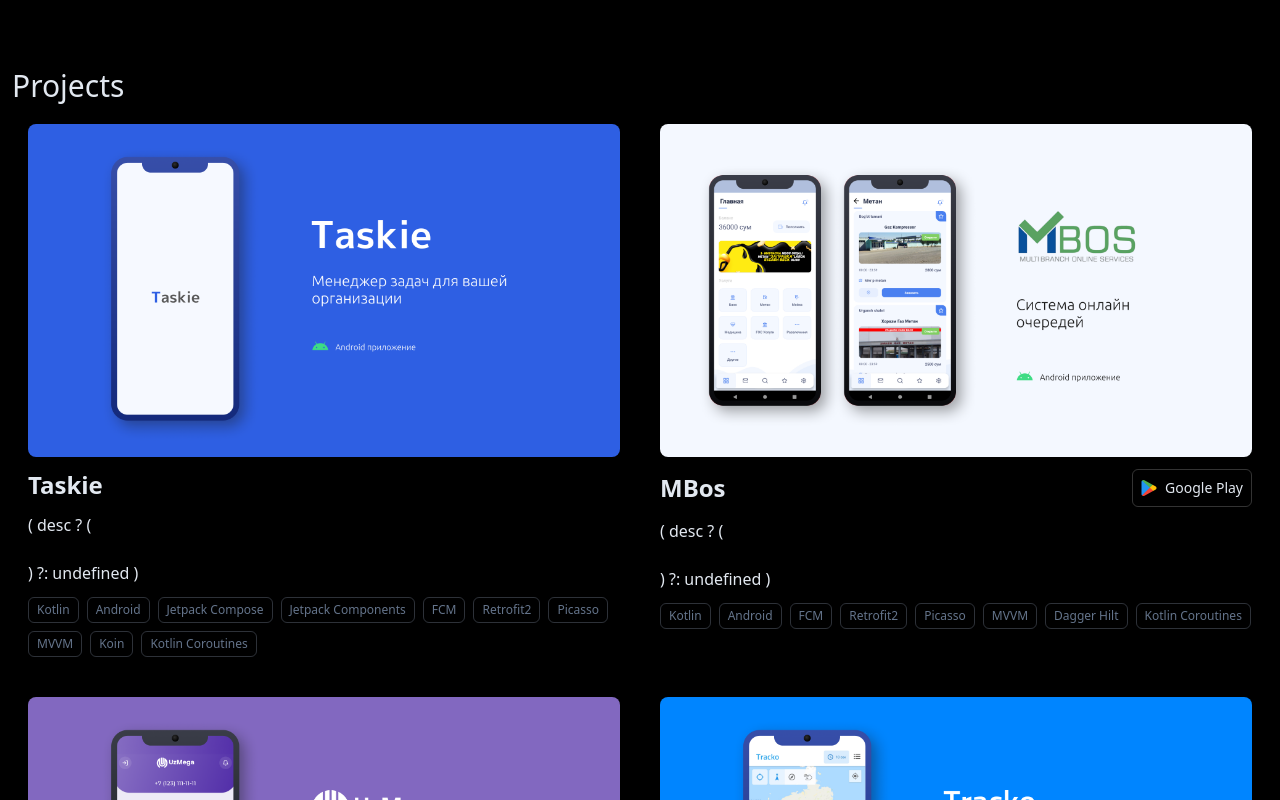
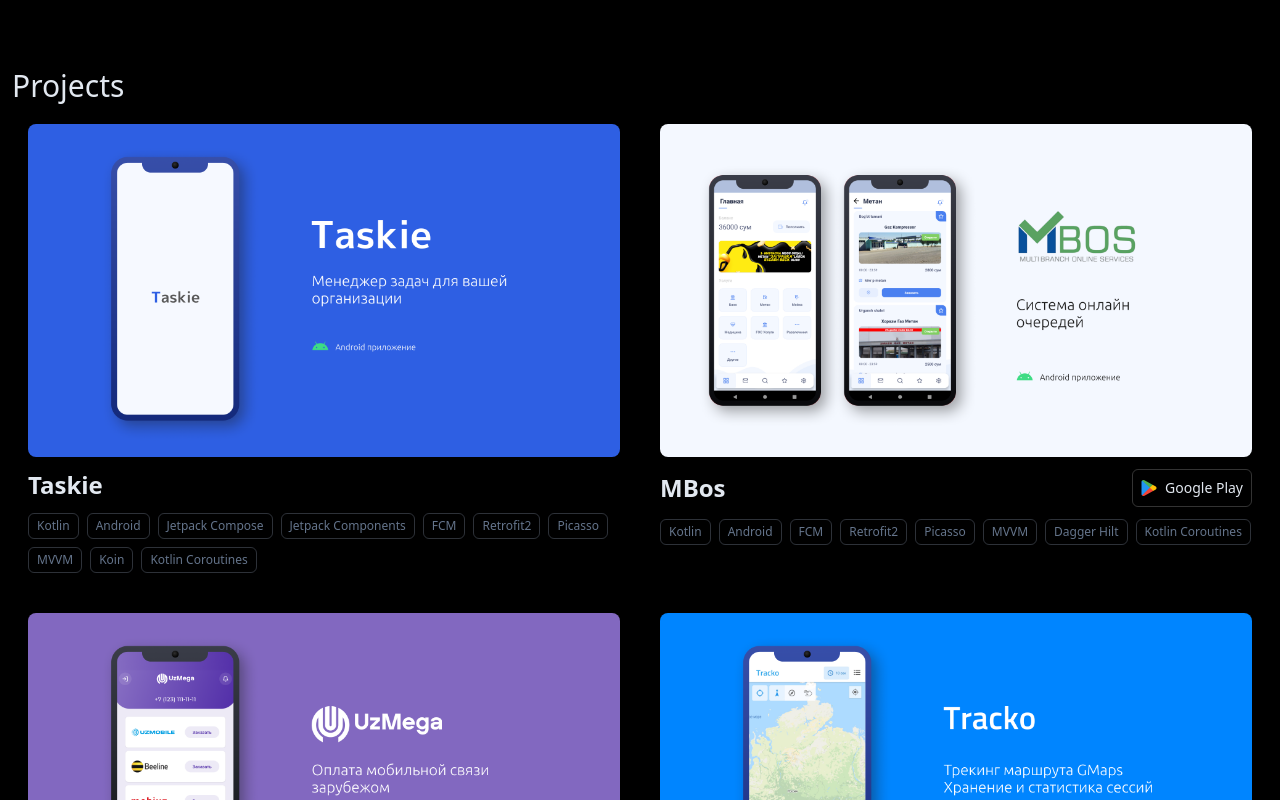
Before and after one commit to verve-neowise/android-dev-portfolio, a React (Vite) app: page / in a window 1280 px wide. Shown: the part 3200-4000 px from the top of the page. Built offline with nearby package versions, Linux system fonts and the light colour scheme.

Commit message:
fixed description

```diff
--- a/src/pages/Projects.tsx
+++ b/src/pages/Projects.tsx
@@ -98,13 +98,9 @@
                     }
                 </div>
             </div>
-            (
-                desc ? (
-                    <p>
-                        {desc}
-                    </p>
-                ) ?: undefined
-            )
+            {
+                desc && (<p>{desc}</p>)
+            }
             <div className="flex gap-2 flex-wrap">
                 {
                     instrumentals?.map(instrumental => (
```
